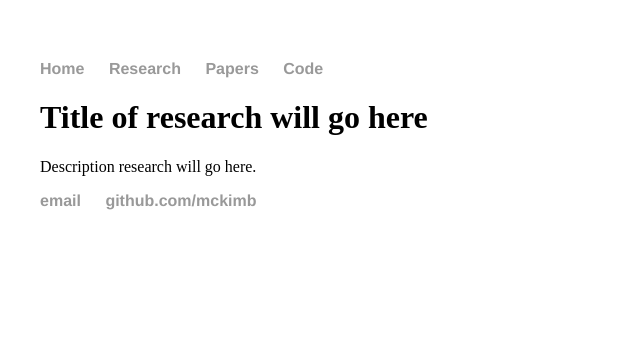
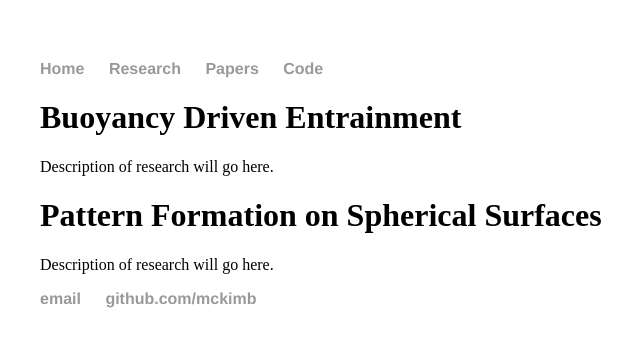
Before and after one commit to mckimb/mckimb.github.io, a Jekyll site: the page built from research/index.html, in a window 1280 px wide. Shown: the top 347 px of the page, without its empty margins (152-792 px from the left). Built offline with Jekyll 4.4.1, drawn with Linux system fonts in a browser that asks for light colours.

Commit message:
Update index.html

```diff
--- a/research/index.html
+++ b/research/index.html
@@ -3,6 +3,9 @@ layout: default
 title: research
 ---
 <div class="blurb">
-	<h1>Title of research will go here</h1>
-	<p>Description research will go here.</p>
+	<h1>Buoyancy Driven Entrainment</h1>
+	<p>Description of research will go here.</p>
+
+	<h1>Pattern Formation on Spherical Surfaces</h2>
+	<p>Description of research will go here.</p>
 </div><!-- /.blurb -->
```
